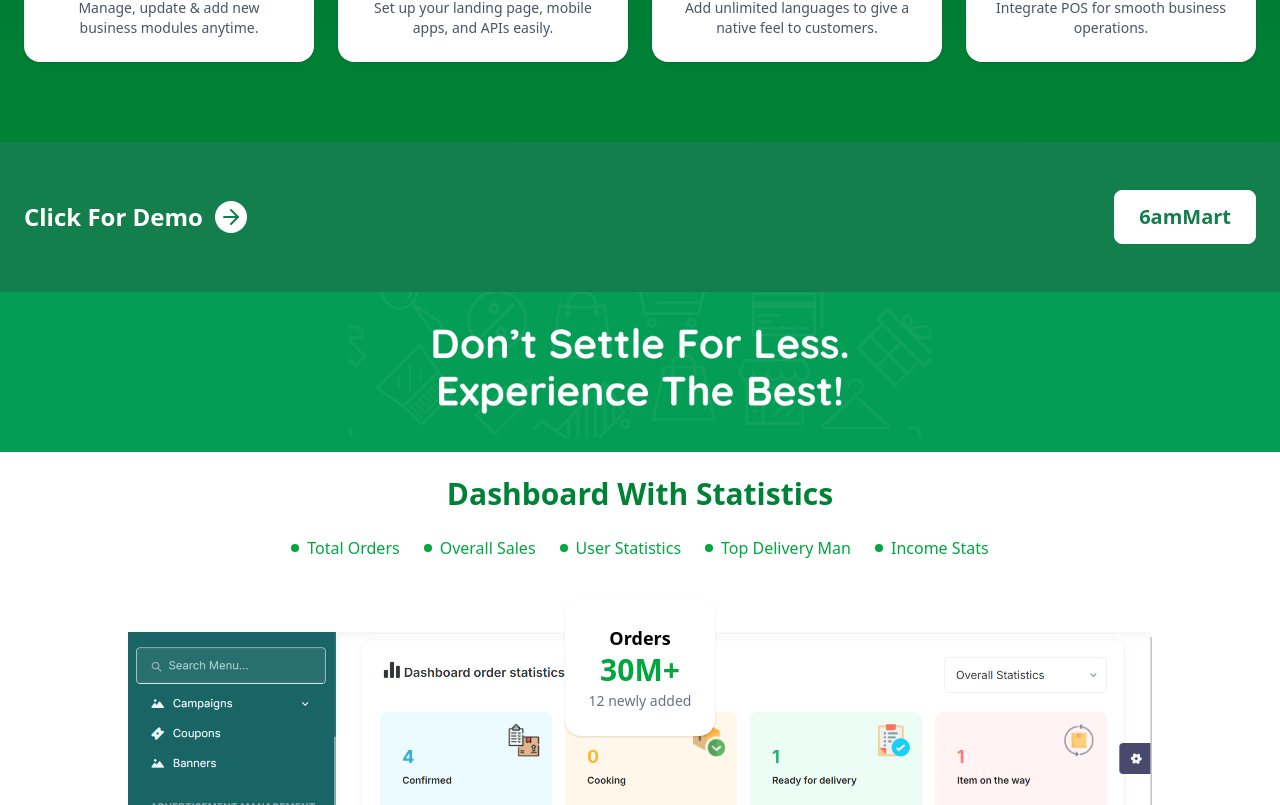
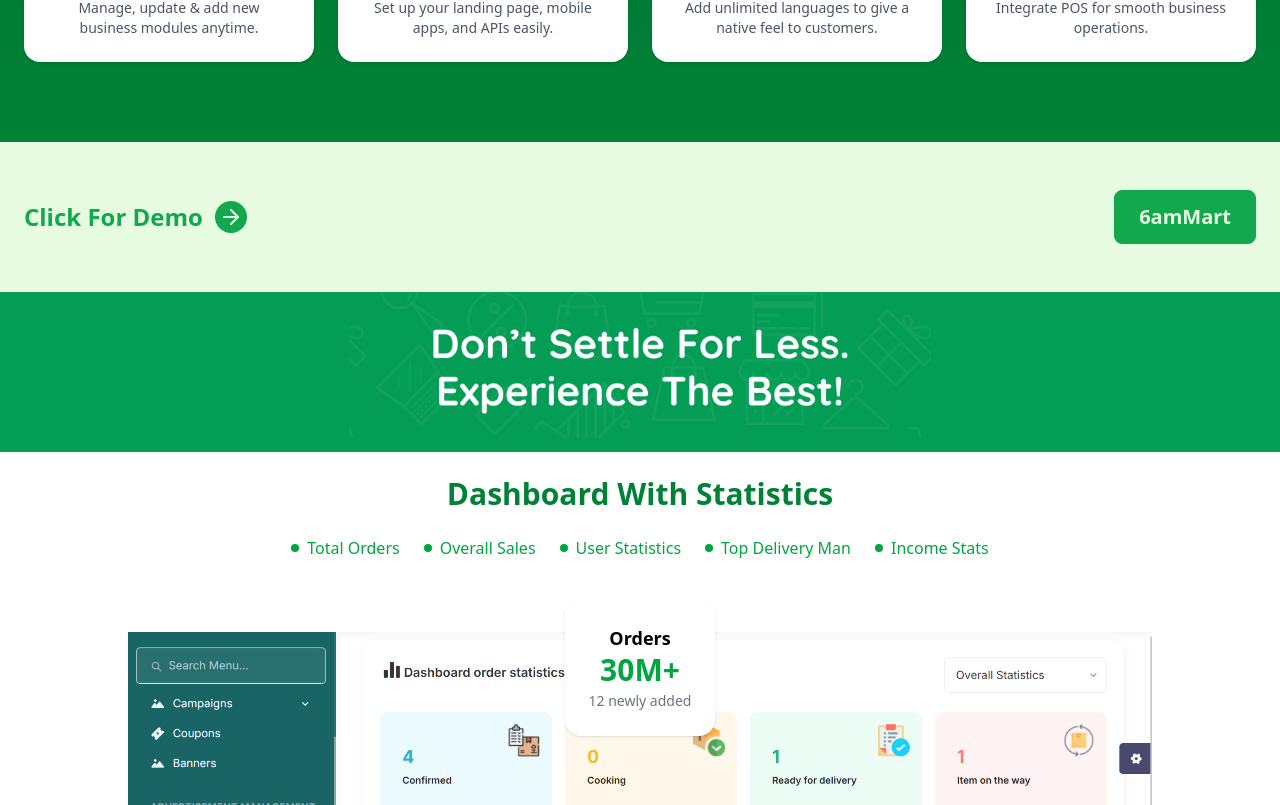
Before and after one commit to harshkumarjangir/landing-page, a Next.js app: page / in a window 1280 px wide. Shown: the part 8675-9480 px from the top of the page. Built offline with nearby package versions, Linux system fonts and the light colour scheme.

Commit message:
faq section fixed

```diff
--- a/src/Components/DemoSection.jsx
+++ b/src/Components/DemoSection.jsx
@@ -4,40 +4,50 @@ import { ArrowRight } from "lucide-react";
 import Link from "next/link";
 
 export default function DemoSection({ data, colorTheme }) {
-    const { leftText, rightButton, rightButtonUrl } = data;
+    const { leftText, rightButton, rightButtonUrl, colorGreen, colorWhite } = data;
+
+    // detect if theme is white or green
+    const isWhiteTheme = colorTheme === colorWhite;
+    const bgColor = colorTheme;
+    const textColor = isWhiteTheme ? colorGreen : colorWhite;
+    const arrowBg = isWhiteTheme ? colorGreen : colorWhite;
+    const arrowColor = isWhiteTheme ? colorWhite : colorGreen;
 
     return (
         <section
-            style={{ backgroundColor: colorTheme }}
+            style={{ backgroundColor: bgColor }}
             className="relative mt-0 py-12 px-6 flex flex-col md:flex-row items-center justify-between gap-6"
         >
             {/* Left Section */}
-            <div className="flex flex-row items-center gap-3 text-white text-2xl font-semibold">
+            <div
+                className="flex flex-row items-center gap-3 text-2xl font-semibold transition-all"
+                style={{ color: textColor }}
+            >
                 <span>{leftText}</span>
                 <ArrowRight
-                    className="rounded-full p-1 w-8 h-8"
-                    style={{ backgroundColor: "white", color: colorTheme }}
+                    className="rounded-full p-1 w-8 h-8 transition-all"
+                    style={{ backgroundColor: arrowBg, color: arrowColor }}
                 />
             </div>
 
             {/* Right Section - Button */}
             <Link
                 href={rightButtonUrl}
-                className="rounded-lg px-6 py-3 font-bold text-xl border transition-colors duration-300"
+                className="rounded-lg px-6 py-3 font-bold text-xl border transition-all duration-300"
                 style={{
-                    backgroundColor: "white",
-                    color: colorTheme,
-                    borderColor: "white",
+                    backgroundColor: arrowBg,
+                    color: arrowColor,
+                    borderColor: arrowBg,
                 }}
                 onMouseEnter={(e) => {
                     e.currentTarget.style.backgroundColor = "transparent";
-                    e.currentTarget.style.color = "white";
-                    e.currentTarget.style.borderColor = "white";
+                    e.currentTarget.style.color = textColor;
+                    e.currentTarget.style.borderColor = textColor;
                 }}
                 onMouseLeave={(e) => {
-                    e.currentTarget.style.backgroundColor = "white";
-                    e.currentTarget.style.color = colorTheme;
-                    e.currentTarget.style.borderColor = "white";
+                    e.currentTarget.style.backgroundColor = arrowBg;
+                    e.currentTarget.style.color = arrowColor;
+                    e.currentTarget.style.borderColor = arrowBg;
                 }}
             >
                 {rightButton}
@@ -45,6 +55,7 @@ export default function DemoSection({ data, colorTheme }) {
         </section>
     );
 }
+
 
 
 
--- a/src/Components/FAQ.jsx
+++ b/src/Components/FAQ.jsx
@@ -213,9 +213,9 @@ export default function FAQ({ data }) {
             <div className="max-w-7xl mx-auto">
                 {/* Header */}
                 <div className="text-center mb-12">
-                    <h1 className="text-4xl md:text-5xl font-bold text-gray-900 mb-4">
+                    <h3 className="text-4xl md:text-5xl font-bold text-gray-900 mb-4">
                         {title}
-                    </h1>
+                    </h3>
                     <div className="w-24 h-1 bg-gradient-to-r from-green-500 to-teal-600 mx-auto mb-6"></div>
                     <p className="text-lg text-gray-600 max-w-2xl mx-auto">{subtitle}</p>
                 </div>
@@ -225,13 +225,13 @@ export default function FAQ({ data }) {
                     {faqs.map((item) => (
                         <div
                             key={item.id}
-                            className="w-full md:w-1/2 px-3 mb-6" // 1 per row on mobile, 2 per row on md+
+                            className="w-full md:w-1/2 px-2 mb-3" // 1 per row on mobile, 2 per row on md+
                         >
                             <div className="bg-white rounded-xl shadow-sm border border-gray-200 overflow-hidden hover:shadow-md transition-all duration-300">
                                 {/* Question Button */}
                                 <button
                                     onClick={() => toggleItem(item.id)}
-                                    className="w-full min-h-30 px-6 py-5 text-left flex items-center justify-between hover:bg-gray-50 transition-colors duration-200"
+                                    className="w-full px-4 py-2 md:py-4 text-left flex items-center justify-between hover:bg-gray-50 transition-colors duration-200"
                                 >
                                     <div className="flex items-center space-x-4">
                                         <span className="flex-shrink-0 w-8 h-8 bg-gradient-to-r from-green-500 to-teal-600 text-white rounded-full flex items-center justify-center text-sm font-semibold">
@@ -254,7 +254,7 @@ export default function FAQ({ data }) {
                                         height: openItemId === item.id ? "auto" : "0px",
                                     }}
                                 >
-                                    <div className="px-6 pb-6 ml-12">
+                                    <div className="px-4 pb-2 ml-12">
                                         <div className="w-full h-px bg-gray-200 mb-4"></div>
                                         <p className="text-gray-600 leading-relaxed">{item.answer}</p>
                                     </div>
--- a/src/Components/MobileMockUp.jsx
+++ b/src/Components/MobileMockUp.jsx
@@ -233,7 +233,7 @@ export default function MobileMockUp({ data }) {
                                                 {isDescriptionOpen && (
                                                     <div
                                                         onClick={() => setOpenDescriptionIndex(null)}
-                                                        className="absolute inset-0 bg-black/80 text-white z-40 overflow-y-auto no-scrollbar flex items-center justify-center text-center rounded-[2.5rem] cursor-pointer"
+                                                        className="absolute inset-0 bg-black/80 text-white text-justify z-40 overflow-y-auto no-scrollbar flex items-center justify-center rounded-[2.5rem] cursor-pointer"
                                                     >
                                                         <p className="h-[95%] p-4">
                                                             {screen.description}
--- a/src/Components/dashboard/DashboardFeatures.jsx
+++ b/src/Components/dashboard/DashboardFeatures.jsx
@@ -181,7 +181,7 @@ const DashboardFeatures = ({ data }) => {
                         </div>
 
                         {/* Text Content */}
-                        <div className="w-full md:w-1/2">
+                        <div className="w-full md:w-1/2 flex flex-col justify-center">
                             <h3 className="text-2xl md:text-3xl font-bold text-gray-900 mb-6 leading-snug">
                                 {feature.title.split(feature.highlight)[0]}
                                 <span className="bg-green-200 px-2 py-1 rounded text-green-800">
@@ -189,22 +189,11 @@ const DashboardFeatures = ({ data }) => {
                                 </span>
                             </h3>
 
-                            {/* <ul className="space-y-3 text-gray-700">
-                                {feature.points.map((point, idx) => (
-                                    <li
-                                        key={idx}
-                                        className="flex items-start gap-3 text-lg hover:text-green-700 transition-colors"
-                                    >
-                                        <span className="text-green-500 mt-1">✔</span>
-                                        {point}
-                                    </li>
-                                ))}
-                            </ul> */}
                             <ul className="space-y-3 text-gray-700">
                                 {feature.points.map((point, idx) => (
                                     <li
                                         key={idx}
-                                        className="flex items-start gap-3 text-lg hover:text-green-700 transition-colors"
+                                        className="flex items-start gap-3 text-lg hover:text-green-700 transition-colors max-md:text-center"
                                     >
                                         {/* Green dot */}
                                         <span className="w-2.5 h-2.5 bg-green-500 rounded-full mt-2.5 flex-shrink-0"></span>
--- a/src/app/page.js
+++ b/src/app/page.js
@@ -50,7 +50,7 @@ const { colorGreen, colorBlue } = homedata.demoSection;
       <HowItWorks data={homedata.howItWorks} />
       <MobileMockUp data={homedata.mobileMockupSection} />
       <FeatureSection data={homedata.featureSection} />
-      <DemoSection data={homedata.demoSection} colorTheme={homedata.demoSection.colorBlue} />
+      <DemoSection data={homedata.demoSection} colorTheme={homedata.demoSection.colorWhite} />
       <DontSettle data={homedata.dontSettle} />
       <Dashboard data={homedata.dashboardSection} />
       <DemoSection data={homedata.demoSection} colorTheme={homedata.demoSection.colorGreen} />
```
Also changed, not shown: src/data/homedata.json.
